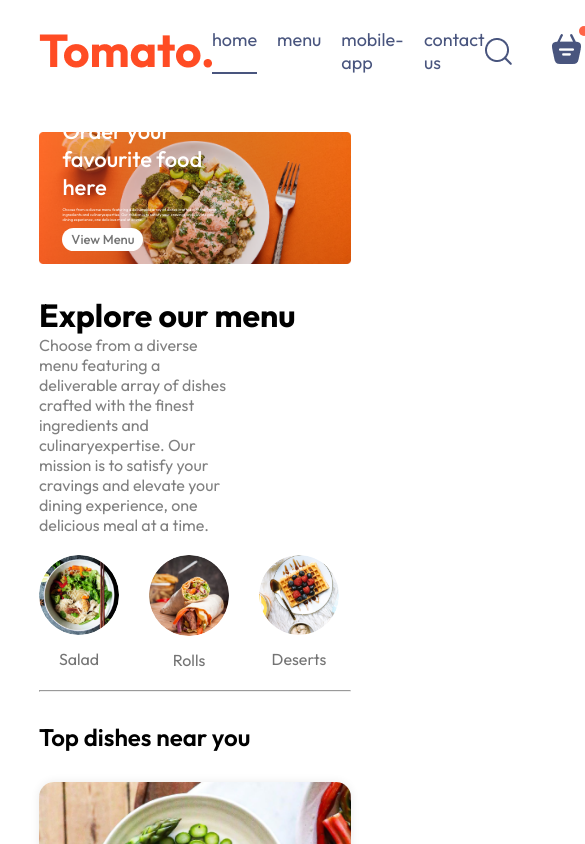
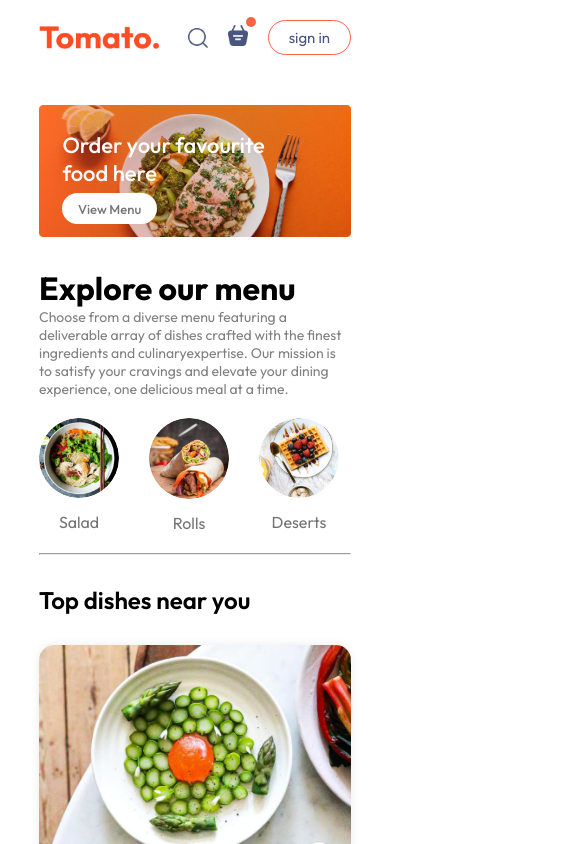
Before and after one commit to UNNuwantha/Food-Delivery-Web, a React (Vite) app in the folder frontend/: page / in a window 390 px wide. Shown: the top 844 px of the page, 585 px wide, since content can reach past the window. Built offline with nearby package versions, Linux system fonts and the light colour scheme.

Commit message:
Making web page Responsive

```diff
--- a/frontend/src/components/ExploreMenu/ExploreMenu.css
+++ b/frontend/src/components/ExploreMenu/ExploreMenu.css
@@ -53,3 +53,10 @@
     border: 4px solid tomato;
     padding: 2px;
 }
+
+@media (max-width:1050px) {
+    .explore-menu-text{
+        max-width: 100%;
+        font-size: 14px;
+    }
+}
--- a/frontend/src/components/Footer/Footer.css
+++ b/frontend/src/components/Footer/Footer.css
@@ -49,3 +49,14 @@
     background-color: grey;
     border: none;
 }
+
+@media (max-width:750px) {
+    .footer-content{
+        display: flex;
+        flex-direction: column;
+        gap: 35px;
+    }
+    .footer-copyright{
+        text-align: center;
+    }
+}
--- a/frontend/src/components/Header/Header.css
+++ b/frontend/src/components/Header/Header.css
@@ -38,3 +38,21 @@
     font-size: max(1vw,13px);
     border-radius: 50px;
 }
+
+@media (max-width:1050px) {
+    .header-contents{
+        max-width: 45%;
+    }
+}
+
+@media (max-width:750px) {
+    .header-contents{
+        max-width: 65%;
+    }
+    .header-contents p{
+        display: none;
+    }
+    .header-contents button{
+        padding: 2vw 4vw;
+    }
+}
--- a/frontend/src/components/Navbar/Navbar.css
+++ b/frontend/src/components/Navbar/Navbar.css
@@ -60,3 +60,48 @@
     top: -8px;
     right: -8px;
 }
+
+@media (max-width:1050px) {
+    .navbar .logo{
+        width: 140px;
+    }
+    .navbar-menu{
+        gap: 20px;
+        font-size: 17px;
+    }
+    .navbar-right{
+        gap: 30px;
+    }
+    .navbar-right img{
+        width: 22px;
+    }
+    .navbar-right button{
+        padding: 8px 25px;
+    }
+}
+
+@media (max-width:900px) {
+    .navbar .logo{
+        width: 120px;
+    }
+    .navbar-menu{
+        gap: 15px;
+        font-size: 16px;
+    }
+    .navbar-right{
+        gap: 20px;
+    }
+    .navbar-right img{
+        width: 20px;
+    }
+    .navbar-right button{
+        padding: 7px 20px;
+        font-size: 15px;
+    }
+}
+
+@media (max-width:750px) {
+    .navbar-menu{
+        display: none;
+    }
+}
--- a/frontend/src/components/Navbar/Navbar.jsx
+++ b/frontend/src/components/Navbar/Navbar.jsx
@@ -1,6 +1,7 @@
 import React, { useState } from 'react'
 import'./Navbar.css'
 import { assets } from '../../assets/assets'
+import { Link } from 'react-router-dom';
 
 const Navbar = () => {
 
@@ -10,10 +11,10 @@
     <div className='navbar'>
       <img src={assets.logo} alt="Logo" className="logo" />
       <ul className="navbar-menu">
-        <li onClick={()=>setMenu("home")} className={menu==="home"?"active":""}>home</li>
-        <li onClick={()=>setMenu("menu")} className={menu==="menu"?"active":""}>menu</li>
-        <li onClick={()=>setMenu("mobile-app")} className={menu==="mobile-app"?"active":""}>mobile-app</li>
-        <li onClick={()=>setMenu("contact-us")} className={menu==="contact-us"?"active":""}>contact us</li>
+        <Link to='/' onClick={()=>setMenu("home")} className={menu==="home"?"active":""}>home</Link>
+        <a href='#explore-menu' onClick={()=>setMenu("menu")} className={menu==="menu"?"active":""}>menu</a>
+        <a href='#app-download' onClick={()=>setMenu("mobile-app")} className={menu==="mobile-app"?"active":""}>mobile-app</a>
+        <a href='#footer' onClick={()=>setMenu("contact-us")} className={menu==="contact-us"?"active":""}>contact us</a>
       </ul>
       <div className="navbar-right">
         <img src={assets.search_icon} alt="" />
--- a/frontend/src/index.css
+++ b/frontend/src/index.css
@@ -4,6 +4,7 @@
   margin: 0;
   box-sizing: border-box;
   font-family: outfit;
+  scroll-behavior: smooth;
 }
 body{
   min-height: 100vh;
```
